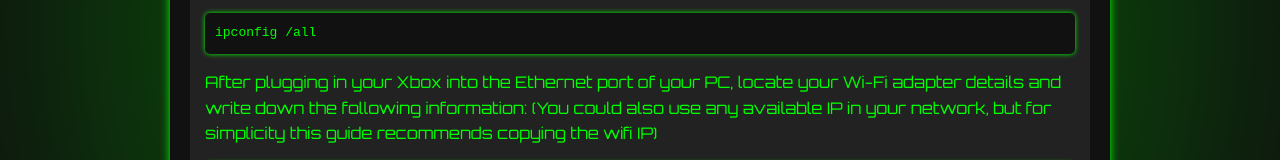
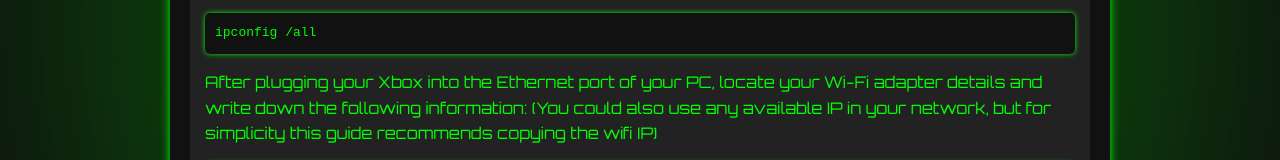
Before and after one commit to tkohlhauff/xboxwifilanbridge, a plain HTML site: page index.html in a window 1280 px wide. Shown: the part 374-534 px from the top of the page. Drawn offline with Linux system fonts and the light colour scheme.

Commit message:
Update index.html

```diff
--- a/index.html
+++ b/index.html
@@ -114,7 +114,7 @@
         <div class="step">
             <p>Open Command Prompt and run the following command:</p>
             <pre>ipconfig /all</pre>
-            <p>After plugging in your Xbox into the Ethernet port of your PC, locate your Wi-Fi adapter details and write down the following information: (You could also use any available IP in your network, but for simplicity this guide recommends copying the wifi IP)</p>
+            <p>After plugging your Xbox into the Ethernet port of your PC, locate your Wi-Fi adapter details and write down the following information: (You could also use any available IP in your network, but for simplicity this guide recommends copying the wifi IP)</p>
             <ul>
                 <li>IPv4 Address</li>
                 <li>Subnet Mask</li>
```
